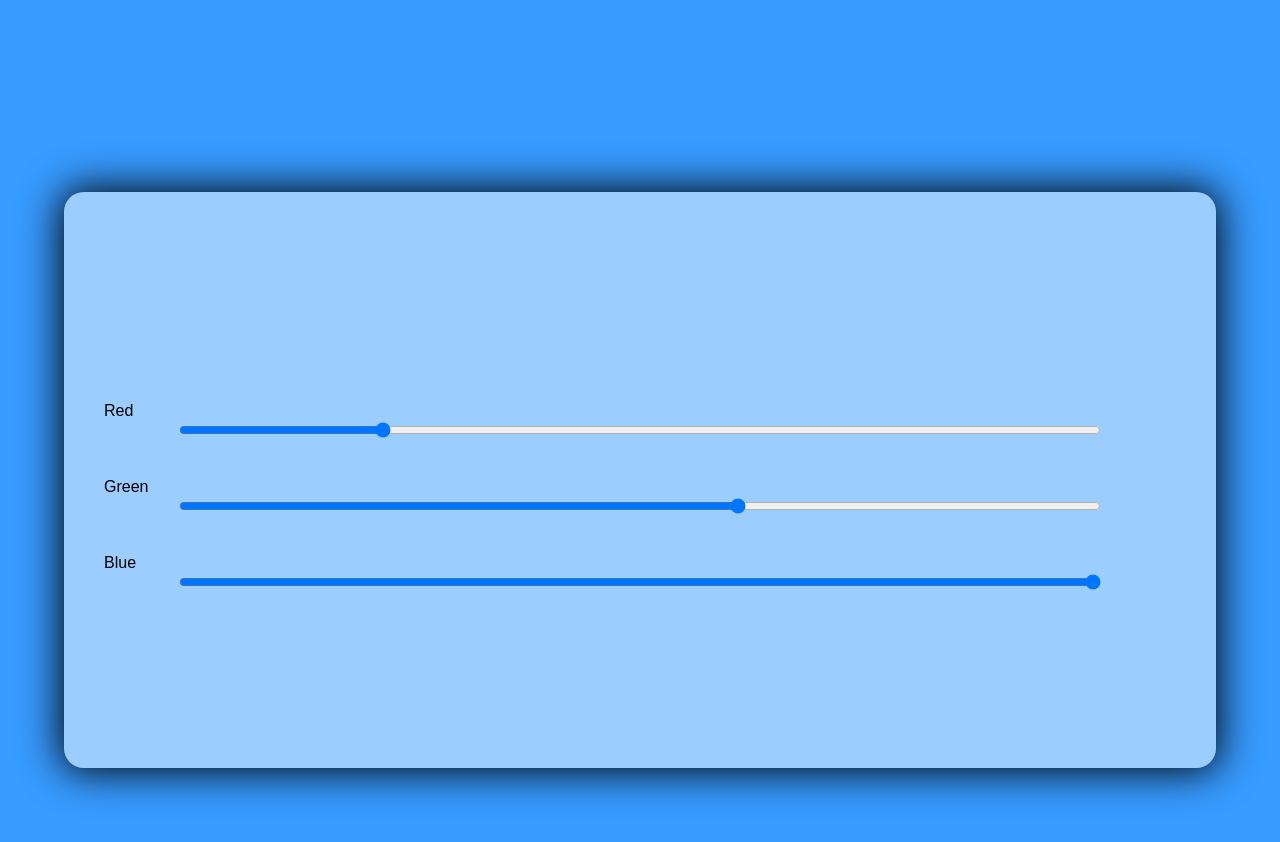
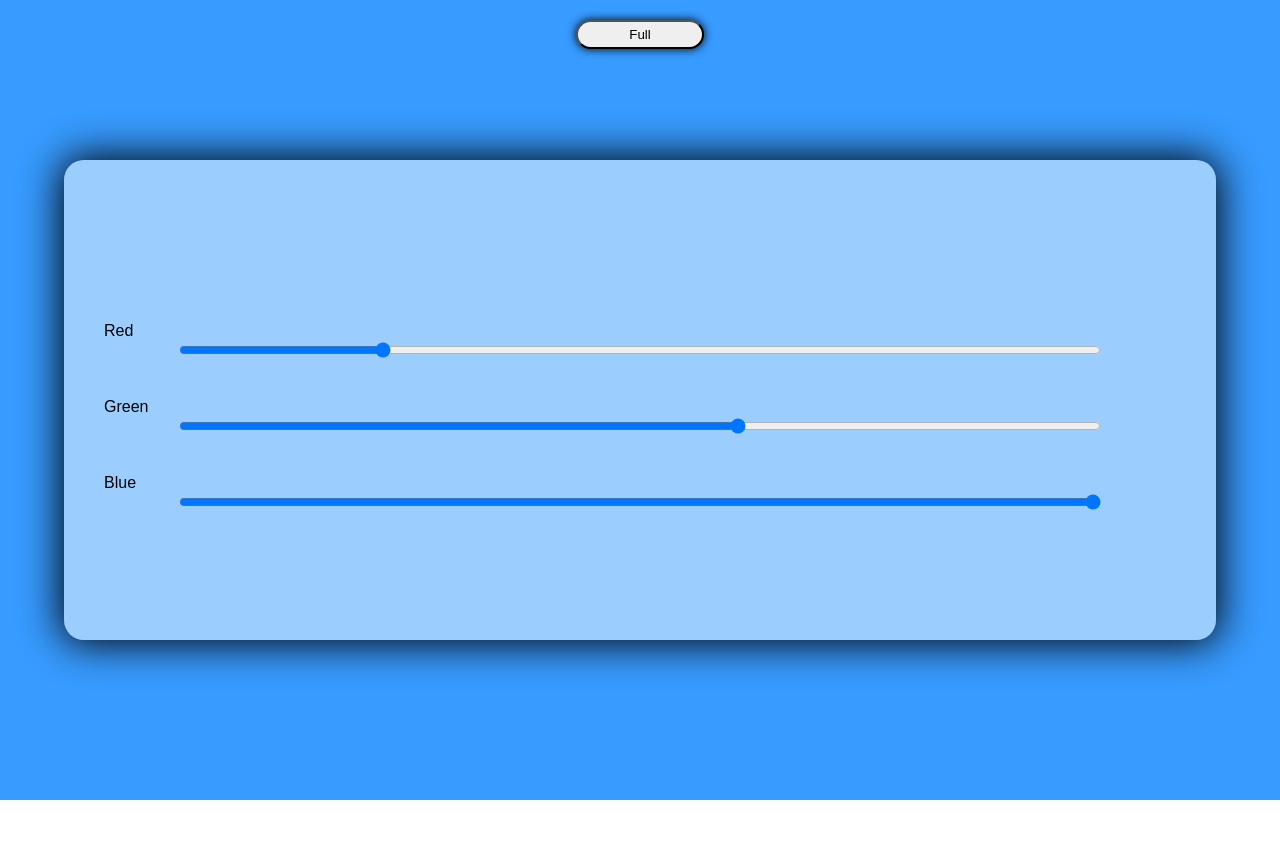
Before and after one commit to webnetkz/myrgbcolor, a plain HTML site: page index.html in a window 1280 px wide. After the commit the page ends 800 px from the top, so only its background shows below. Drawn offline with Linux system fonts and the light colour scheme.

Commit message:
fix bugs

```diff
--- a/index.html
+++ b/index.html
@@ -2,8 +2,13 @@
 <html lang="en">
 <head>
     <meta charset="UTF-8">
+    <meta name="theme-color" content="rgb(0, 173, 239)">
+    <meta name="author" content="TOO WebNet">
+    <meta name="description" content="RetactorPhoto by WebNet">
+    <meta name="keywords" content="RedactorPhoto">
     <meta name="viewport" content="width=device-width, initial-scale=1.0">
     <meta http-equiv="X-UA-Compatible" content="ie=edge">
+    <link rel="manifest" href="/manifest.json">
     <link rel="icon" type="image/png" href="logo.png"/>
     <title>MyRGBcolor</title>
     <style>
@@ -13,8 +18,8 @@
             font-family: sans-serif;
         }
         #content {
-            position: relative;
-            height: 120vh;
+            position: fixed;
+            height: 100vh;
             width: 100vw;
             top: 0;
             left: 0;
@@ -48,10 +53,21 @@
         #res {
             text-align: center;
         }
+		#full {
+			position: fixed;
+			left: 45%;
+			top: 20px;
+			border-radius: 40px;
+			padding: 5px;
+			box-shadow: 0 0 10px black;
+			max-width: 10%;
+			min-width: 10%;
+		}
     </style>
 </head>
 <body>
     <div id="content">
+		<button id="full">Full</button>
         <div class="ranges">
             <p id="res"></p>
             <label for="red">Red</label>
@@ -83,5 +99,22 @@
             let res = document.getElementById('res').innerHTML = all;
         }
     </script>
+	    <script>
+			full.addEventListener("click", function() {
+
+				toggleFullScreen();
+
+			}, false);
+
+
+			function toggleFullScreen() {
+				if (!document.fullscreenElement) {
+					document.documentElement.requestFullscreen();
+					full.style.display = 'none';
+				}
+            }
+            document.documentElement.style.height = window.outerHeight + 'px';
+            setTimeout(window.scrollTo(0, 1), 0);
+		</script>
 </body>
 </html>
```
